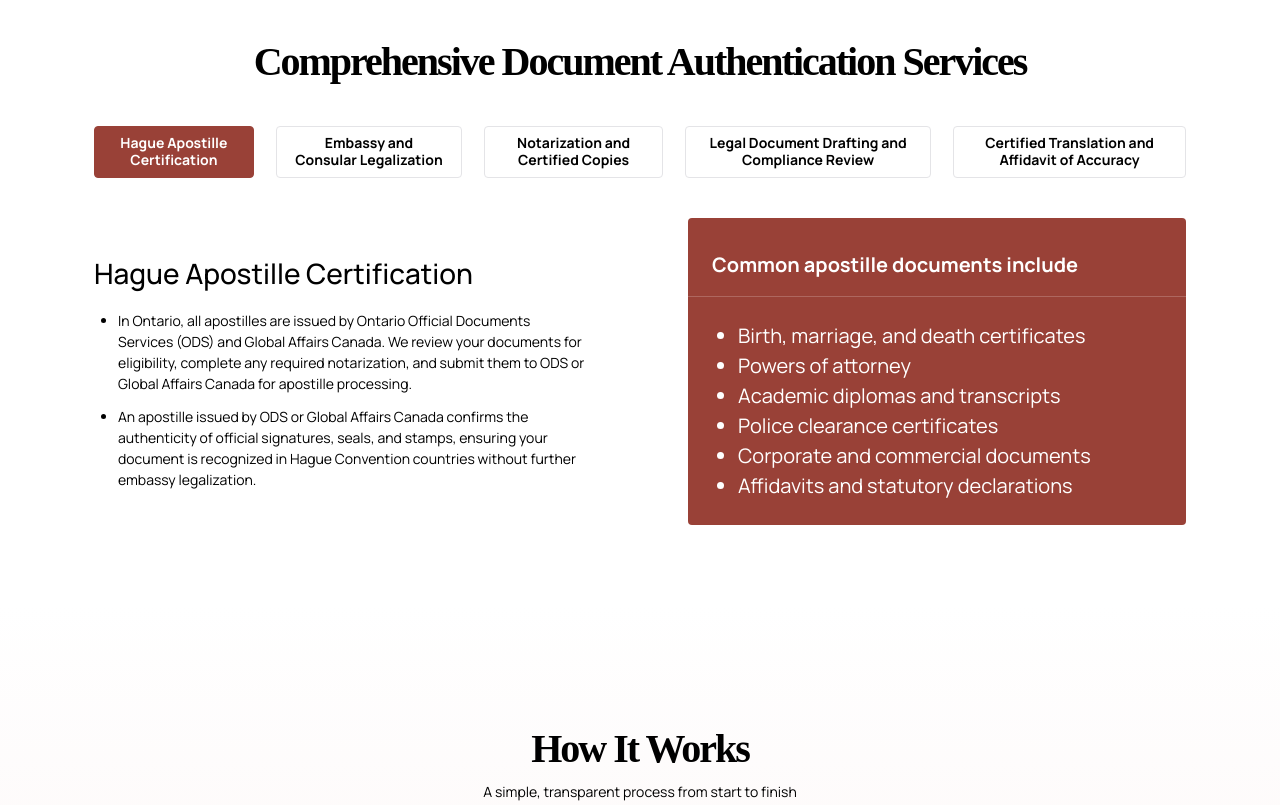
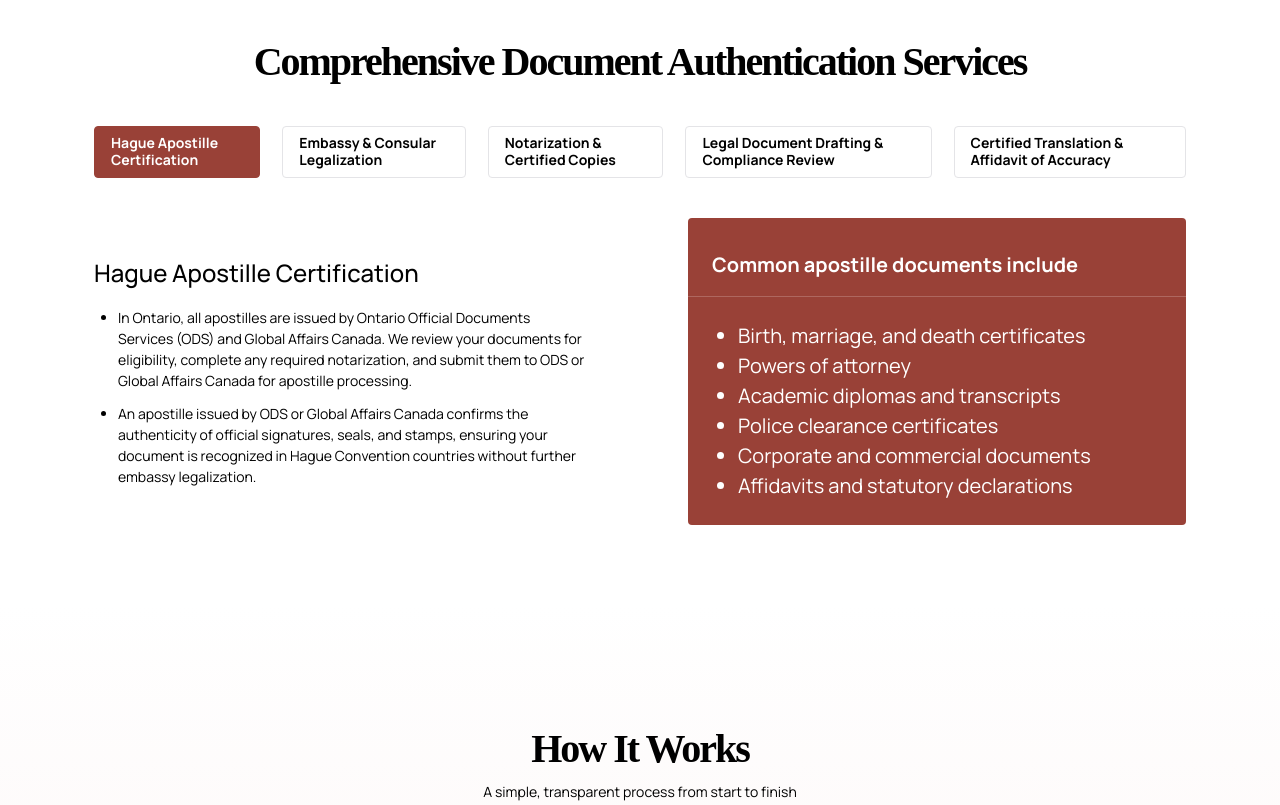
Before and after one commit to vivekcodehub/ebprojects.ui.apostille, a website: page src/html/index.html in a window 1280 px wide. Shown: the part 1600-2405 px from the top of the page. Drawn offline with nearby package versions, Linux system fonts and the light colour scheme; files that its build step writes are made by us from their sources; a script that the page names is missing; files whose address does not match are found by name; a web font is replaced by a local one.

Commit message:
small change

```diff
--- a/src/assets/scss/pages/home.scss
+++ b/src/assets/scss/pages/home.scss
@@ -151,6 +151,7 @@
             color: #000;
             border-radius: 4px;
             border: 1px solid #E4E4E7;
+            text-align: left;
 
             @media screen and (max-width:991px) {
                 white-space: nowrap;
@@ -185,7 +186,7 @@
                 }
 
                 h2 {
-                    font-size: 1.75rem;
+                    font-size: 1.5rem;
                     font-weight: 500;
                     line-height: 150%;
                     color: #000;
--- a/src/html/index.html
+++ b/src/html/index.html
@@ -55,10 +55,10 @@
 
         <div class="tab_buttons">
           <button class="tabBtn active" data-tab="tab1">Hague Apostille Certification</button>
-          <button class="tabBtn" data-tab="tab2">Embassy and Consular Legalization</button>
-          <button class="tabBtn" data-tab="tab3">Notarization and Certified Copies</button>
-          <button class="tabBtn" data-tab="tab4">Legal Document Drafting and Compliance Review</button>
-          <button class="tabBtn" data-tab="tab5">Certified Translation and Affidavit of Accuracy</button>
+          <button class="tabBtn" data-tab="tab2">Embassy & Consular Legalization</button>
+          <button class="tabBtn" data-tab="tab3">Notarization & Certified Copies</button>
+          <button class="tabBtn" data-tab="tab4">Legal Document Drafting & Compliance Review</button>
+          <button class="tabBtn" data-tab="tab5">Certified Translation & Affidavit of Accuracy</button>
         </div>
 
         <div class="tabContent active" id="tab1">
@@ -92,7 +92,7 @@
         <div class="tabContent" id="tab2">
           <div class="flex_box">
             <div class="service">
-              <h2>Embassy and Consular Legalization</h2>
+              <h2>Embassy & Consular Legalization</h2>
               <ul class="serviceList">
                 <li>If your destination country is not part of the Hague Convention, an apostille is not sufficient.
                   Your documents must undergo legalization, a multi-step verification process.</li>
@@ -117,7 +117,7 @@
         <div class="tabContent" id="tab3">
           <div class="flex_box">
             <div class="service">
-              <h2>Notarization and Certified Copies</h2>
+              <h2>Notarization & Certified Copies</h2>
               <ul class="serviceList">
                 <li>Notary publics hold an important role in society. Among other things, they serve as official
                   witnesses to the execution and signing of contracts, agreements and numerous other legal documents.
@@ -145,7 +145,7 @@
         <div class="tabContent" id="tab4">
           <div class="flex_box">
             <div class="service">
-              <h2>Legal Document Drafting and Compliance Review</h2>
+              <h2>Legal Document Drafting & Compliance Review</h2>
               <ul class="serviceList">
                 <li>We assist with the professional drafting of a wide range of legal documents tailored to your
                   specific needs. Whether you require affidavits, statutory declarations, powers of attorney, travel
@@ -173,7 +173,7 @@
         <div class="tabContent" id="tab5">
           <div class="flex_box">
             <div class="service">
-              <h2>Certified Translation and Affidavit of Accuracy</h2>
+              <h2>Certified Translation & Affidavit of Accuracy</h2>
               <ul class="serviceList">
                 <li>We assist with certified translations and provide affidavit accuracy services to ensure your
                   documents meet official requirements in Canada and abroad. Our certified translators provide precise,
@@ -369,7 +369,7 @@
           <div class="swiper-slide">
             <img src="../assets/img/choose/4.png" alt="" />
             <p>Simple process, fair pricing, and outstanding customer service.” P.M.</p>
-            <h6>ODS-compliant notarizations</h6>
+            <h6>ODS notarizations</h6>
           </div>
           <div class="swiper-slide">
             <img src="../assets/img/choose/5.png" alt="" />
```
